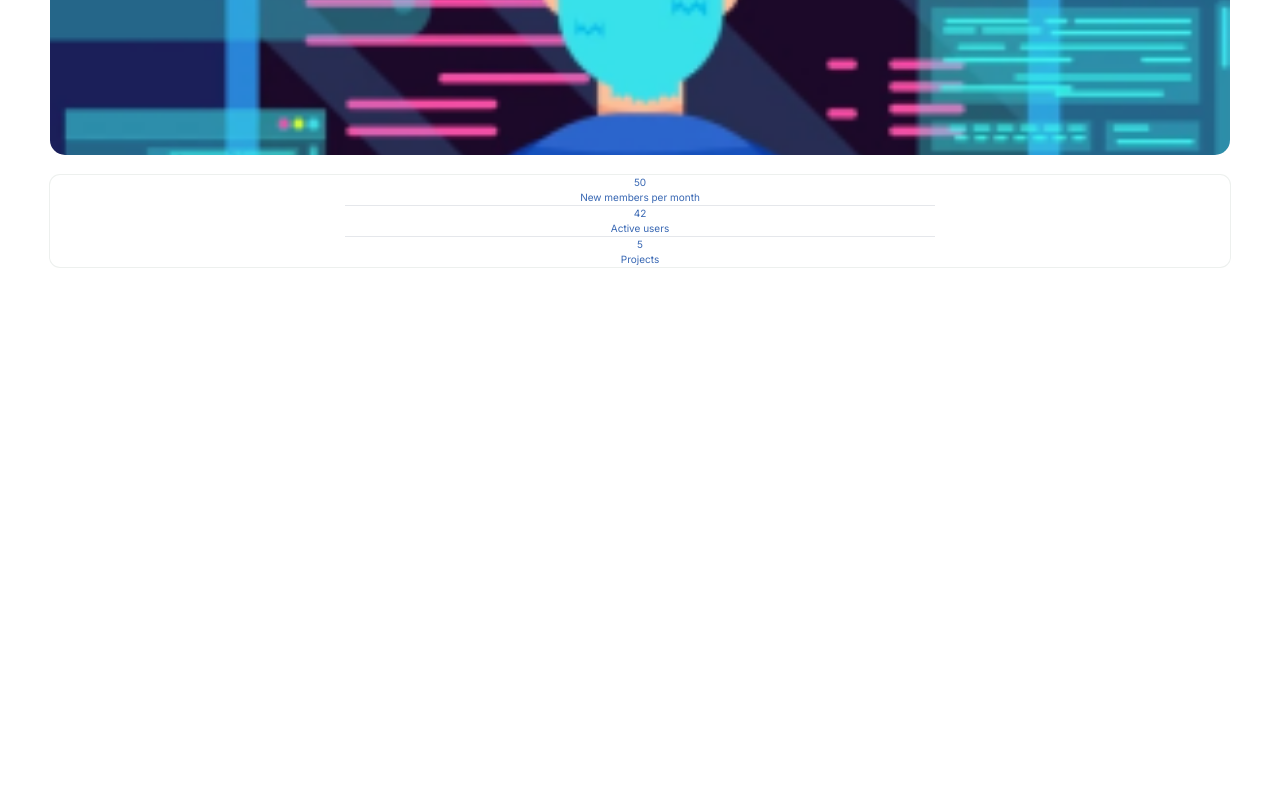
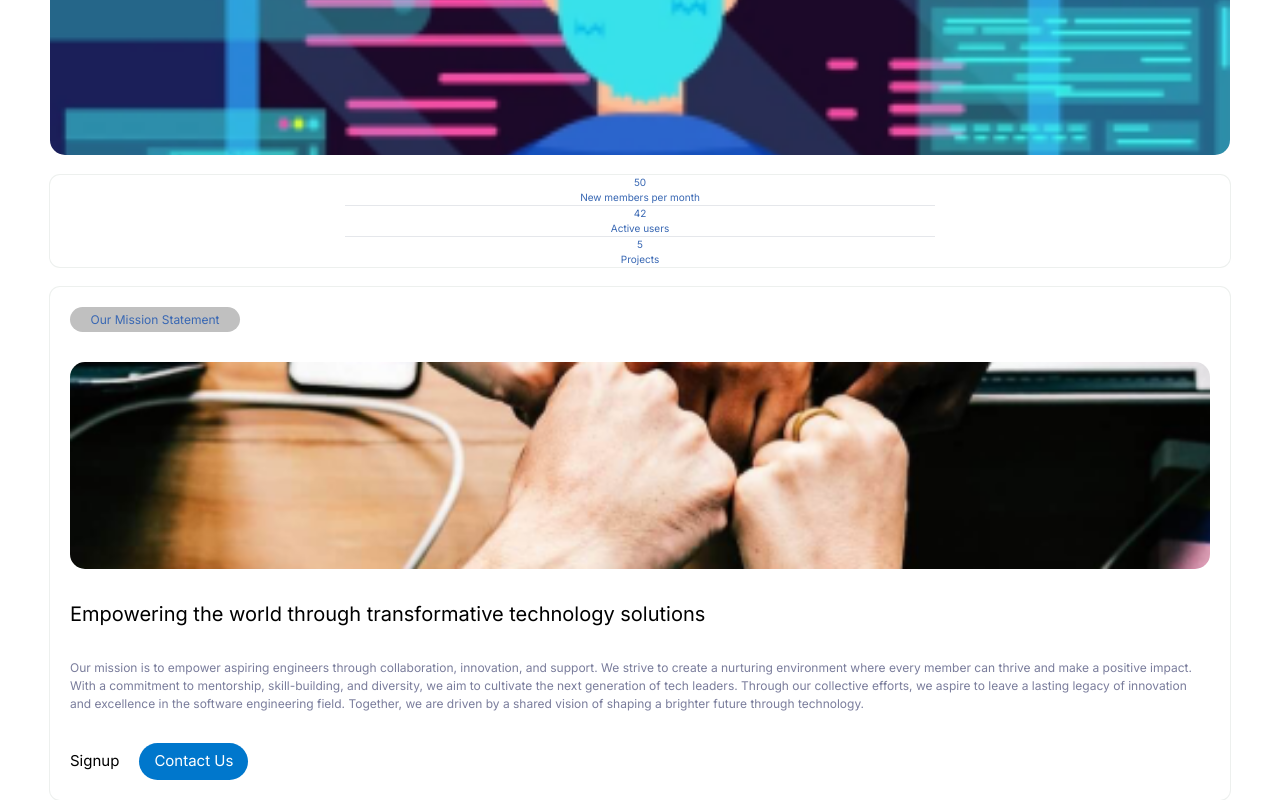
Before and after one commit to Henry-Edet/code-crafters, a React (Create React App) app: page / in a window 1280 px wide. Shown: the part 504-1304 px from the top of the page. Before the commit the page ends 800 px from the top, so only its background shows below. Built offline with nearby package versions, Linux system fonts and the light colour scheme.

Commit message:
mission section finished

```diff
--- a/src/App.js
+++ b/src/App.js
@@ -6,6 +6,7 @@ function App() {
     <div className=" flex flex-col gap-[2rem] ">
       <Components.Header />
       <Home.Hero />
+      <Home.Mission />
     </div>
   );
 }
--- a/src/components/ui/Button.jsx
+++ b/src/components/ui/Button.jsx
@@ -2,7 +2,7 @@ const Button = ({ bgClr, textClr, children }) => {
   return (
     <button
       style={{ background: bgClr, color: textClr }}
-      className=" text-[1.5rem] text-[white] ring-1 px-[1.5rem] py-[.7rem] rounded-full "
+      className=" text-[1.5rem] text-[white] px-[1.5rem] py-[.7rem] rounded-full "
     >
       {children}
     </button>
--- a/src/index.css
+++ b/src/index.css
@@ -8,6 +8,8 @@
   --black: #1b152b;
   --white: #fff;
   --lightgrey: #edf0ee;
+  --almostwhite: #c0c0c0;
+  --someshadeofgrey: #7a7d9c;
 }
 
 html {
--- a/src/pages/home/Hero.jsx
+++ b/src/pages/home/Hero.jsx
@@ -3,10 +3,8 @@ import HEROIMG from "./../../assets/Hero-img.png";
 
 function Hero() {
   return (
-    <section className=" text-center flex flex-col gap-[2rem] generalPadding">
-      <h1 className=" generalPadding ">
-        Learn, code, connect. Become a Code Crafter.
-      </h1>
+    <section className=" text-center flex flex-col gap-[2rem] generalPadding ">
+      <h1 className=" ">Learn, code, connect. Become a Code Crafter.</h1>
       <div className=" flex flex-col gap-[.5rem]">
         <p className=" text-[1.5rem]">
           Unlock your potential, unlock the future. Code with us.
--- a/src/pages/home/index.js
+++ b/src/pages/home/index.js
@@ -1,2 +1,3 @@
 export { default as Hero } from "./Hero";
 export { default as CraftSol } from "./CraftingSolution";
+export { default as Mission } from "./mission";
--- /dev/null
+++ b/src/pages/home/mission.jsx
@@ -0,0 +1,44 @@
+import * as Components from "./../../components/index";
+import empower from "./../../assets/empower-img.png";
+
+function Mission() {
+  return (
+    <section className=" text-center flex flex-col gap-[2rem] generalPadding">
+      <div className="flex flex-col gap-[3rem] px-[2rem] py-[2rem] ring-1 ring-[var(--lightgrey)] rounded-2xl">
+        <div className=" flex justify-center items-center text-[var(--lightBlue)] px-[1.5rem] rounded-full bg-[var(--almostwhite)] w-[17rem] h-[2.5rem]">
+          <p className="Regular text-[1.2rem]">Our Mission Statement</p>
+        </div>
+        <figure className="w-full h-[20.7rem]">
+          <img
+            src={empower}
+            alt="people holding hands"
+            className="w-full h-full object-cover rounded-3xl"
+          />
+        </figure>
+        <h2 className="text-[2rem] text-left">
+          Empowering the world through transformative technology solutions
+        </h2>
+        <p className="Regular text-[1.2rem] text-[var(--someshadeofgrey)] text-left">
+          Our mission is to empower aspiring engineers through collaboration,
+          innovation, and support. We strive to create a nurturing environment
+          where every member can thrive and make a positive impact. With a
+          commitment to mentorship, skill-building, and diversity, we aim to
+          cultivate the next generation of tech leaders. Through our collective
+          efforts, we aspire to leave a lasting legacy of innovation and
+          excellence in the software engineering field. Together, we are driven
+          by a shared vision of shaping a brighter future through technology.
+        </p>
+        <div className=" flex justify-start items-center gap-[2rem]">
+          <a className=" text-[1.5rem]" href="https://github.com/Henry-Edet">
+            Signup
+          </a>
+          <Components.Button bgClr={"var(--blue)"} textClr={"var(--white)"}>
+            Contact Us
+          </Components.Button>
+        </div>
+      </div>
+    </section>
+  );
+}
+
+export default Mission;
```
